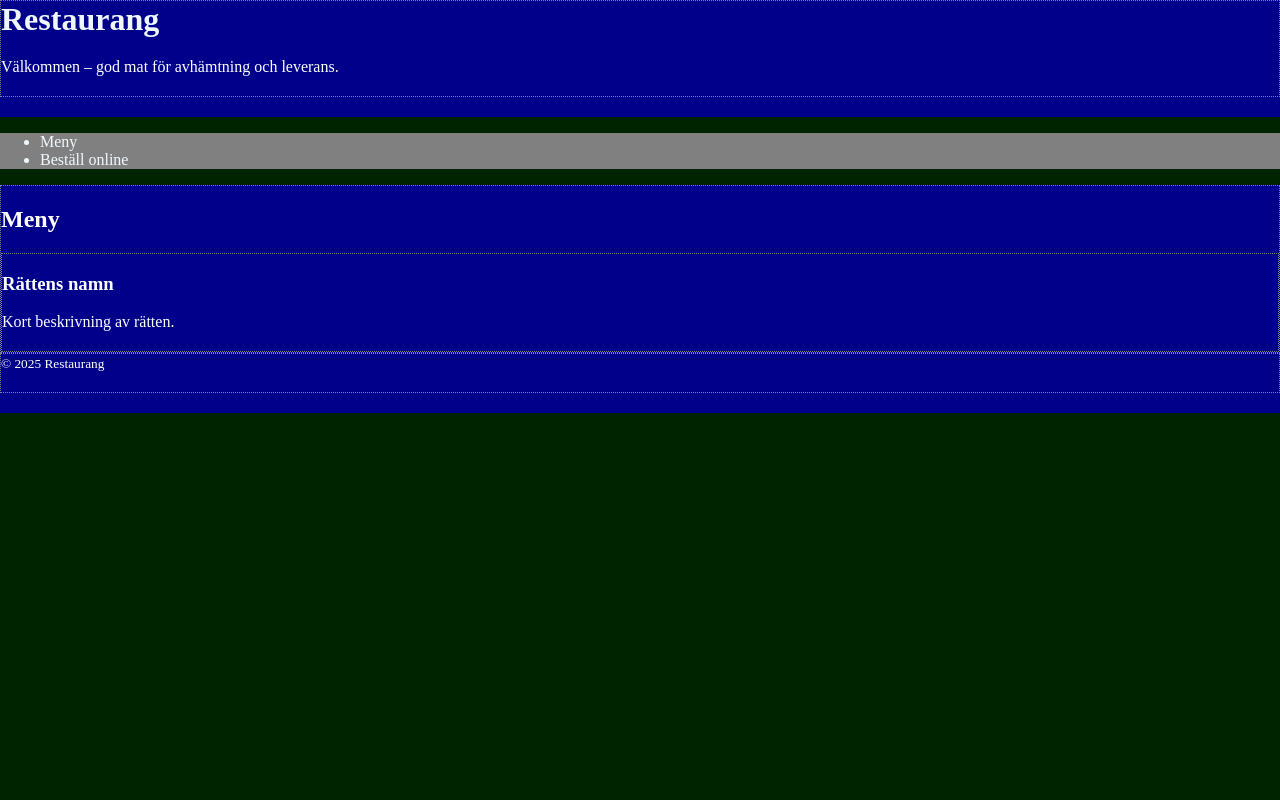
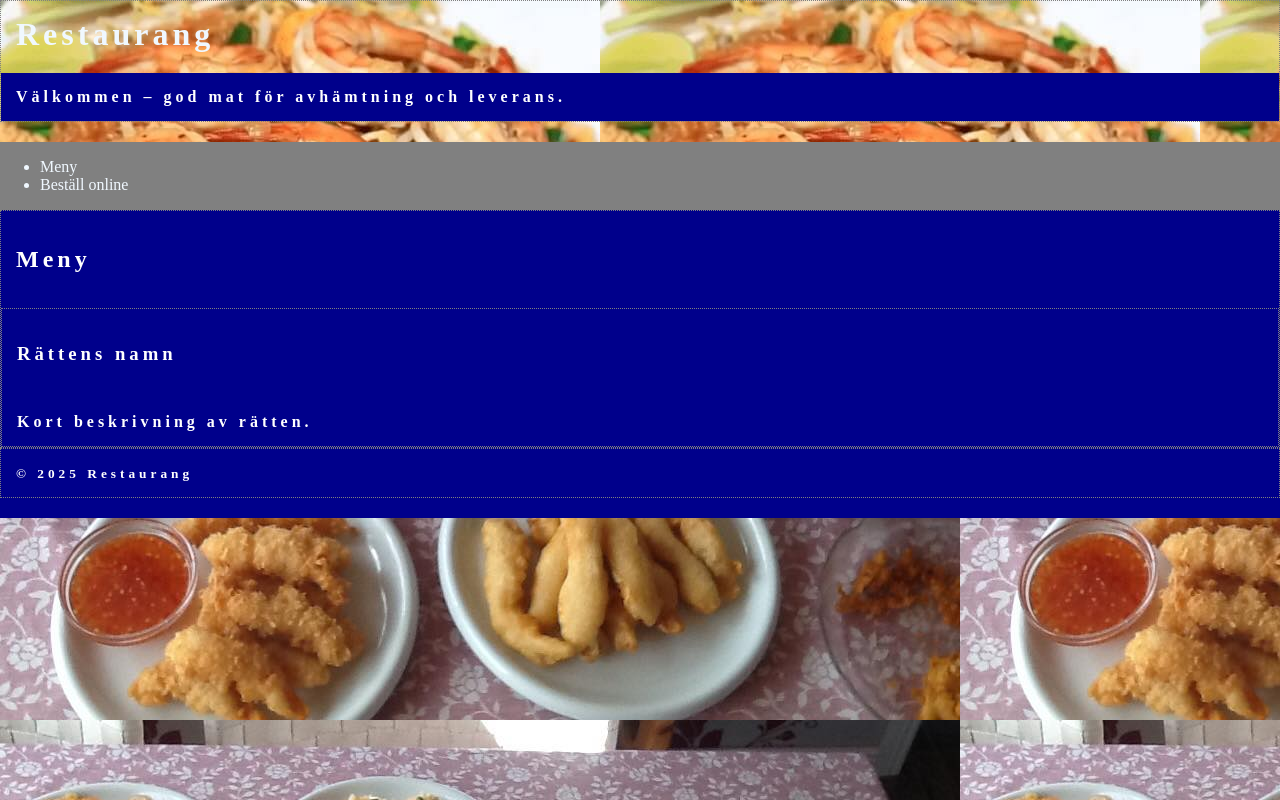
Before and after one commit to zaida-wiss/restaurang_onlinebestallning, a plain HTML site: page index.html in a window 1280 px wide. Drawn offline with Linux system fonts and the light colour scheme.

Commit message:
bakgrundsbild

```diff
--- a/style.css
+++ b/style.css
@@ -1,10 +1,24 @@
 html, body{
-    background: rgb(0, 35, 0);
+    background: url(bilder/21244496_1861835180516992_1164446301_n.jpg);
     margin: 0;
     padding: 0;
 }
 
-header, header h1, p, footer {
+header {
+    background: url(bilder/39_lilla-thai.jpg);
+    color: aliceblue;
+    margin: 0;
+    padding-bottom: 20px;
+    height: 120
+    ;
+}
+
+header h1 {
+    color: aliceblue;
+    margin: 0;
+    padding-bottom: 20px;
+}
+p, footer {
     background: darkblue;
     color: aliceblue;
     margin: 0;
@@ -12,20 +26,13 @@ header, header h1, p, footer {
 }
 
 main{
-background: darkblue
-
+background: darkblue;
 }
 
 nav{
     background: gray;
-    direction: flex;
-    flex-wrap: wrap;
-}
-nav li{
     color: aliceblue;
-    direction: flex;
-    flex-wrap: wrap;
-    text-;
+    display: flex;
 }
 
 .container{
@@ -40,4 +47,7 @@ nav li{
 
  p,h1,h2,h3{
     color: white;
+    font-weight: 700;
+    letter-spacing: 4px;
+    padding: 15px 15px 15px 15px;
 }
```
Also changed, not shown: 1 other file.
